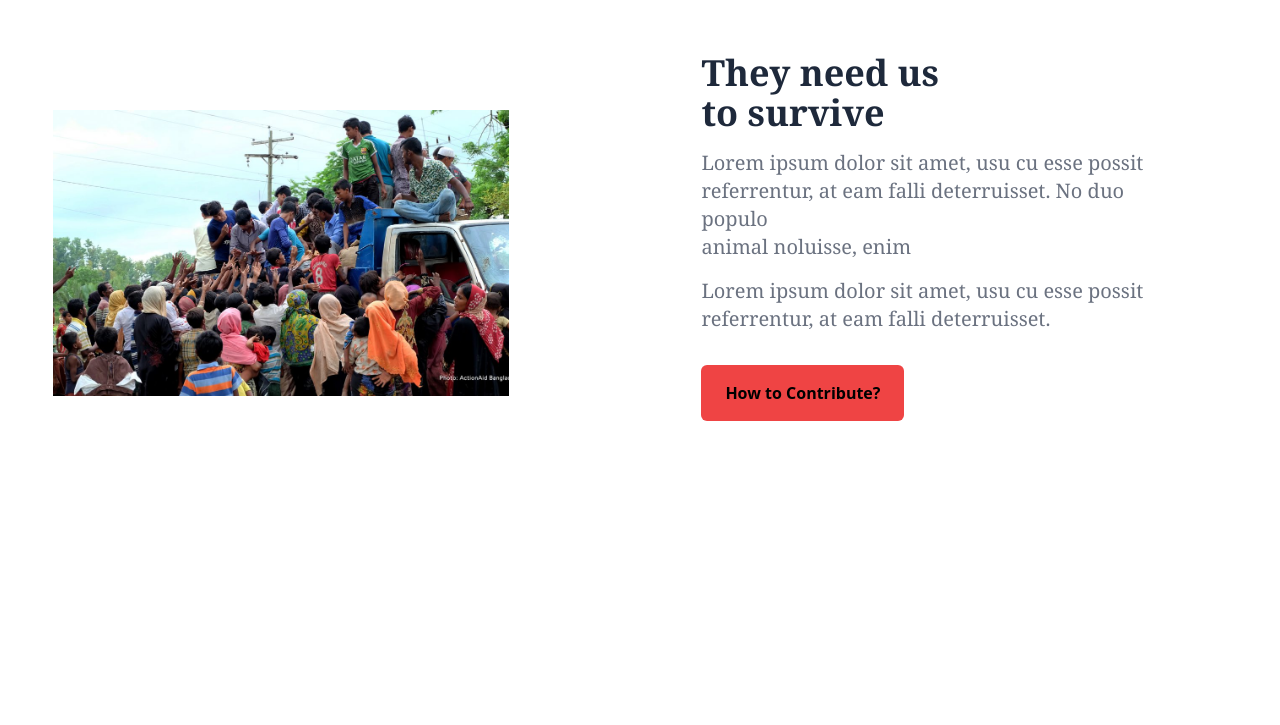
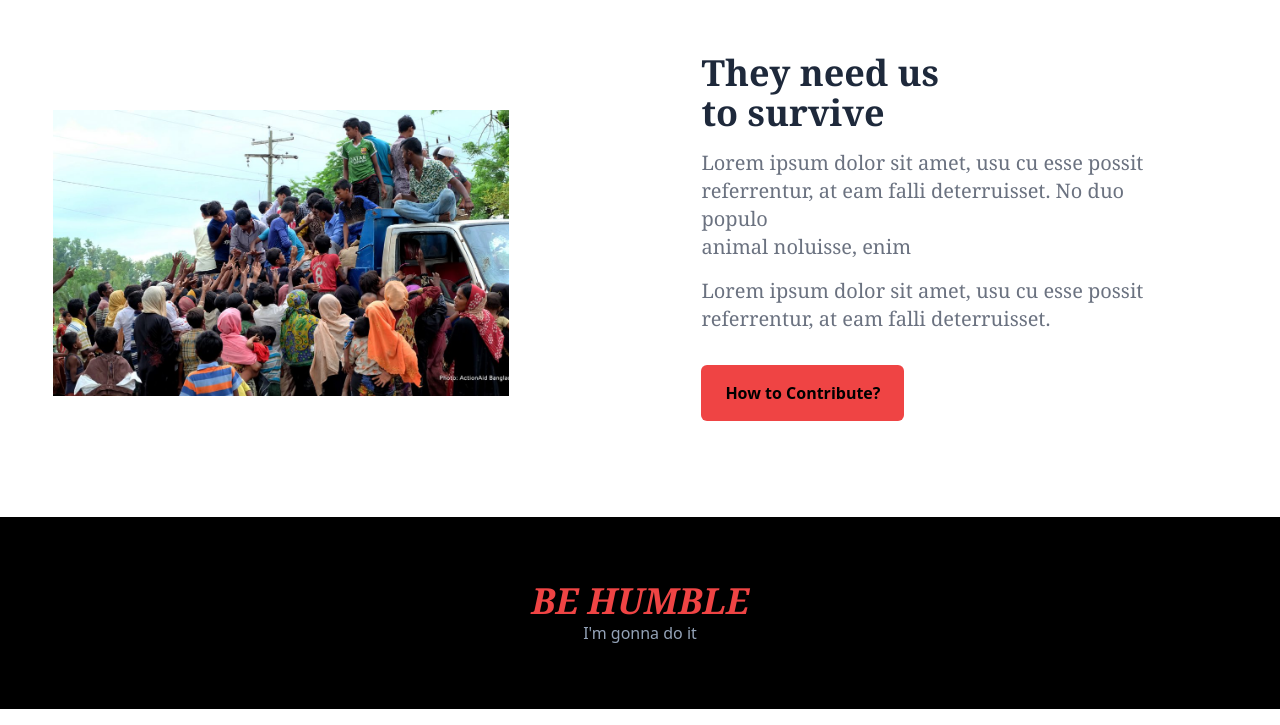
Before and after one commit to raselworshop/donate-today-my, a website built with Vite: page index.html in a window 1280 px wide. Shown: the part 2747-3472 px from the top of the page. Before the commit the page ends 3264 px from the top, so only its background shows below. Built offline with nearby package versions, Linux system fonts and the light colour scheme.

Commit message:
added the footer sectioin

```diff
--- a/index.html
+++ b/index.html
@@ -106,5 +106,11 @@
             </div>
         </div>
     </section>
+
+    <!-- footer scetion start here -->
+    <footer class="bg-black p-16 my-4 mx-auto flex flex-col justify-between items-center ">
+        <h2 class="text-4xl text-red-500 font-serif font-extrabold italic">BE HUMBLE</h2>
+        <p class="text-slate-400">I'm gonna do it</p>
+    </footer>
 </body>
 </html>
```
